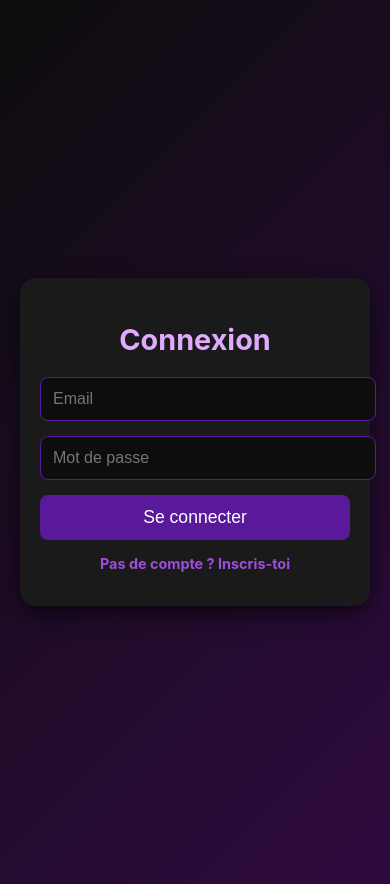
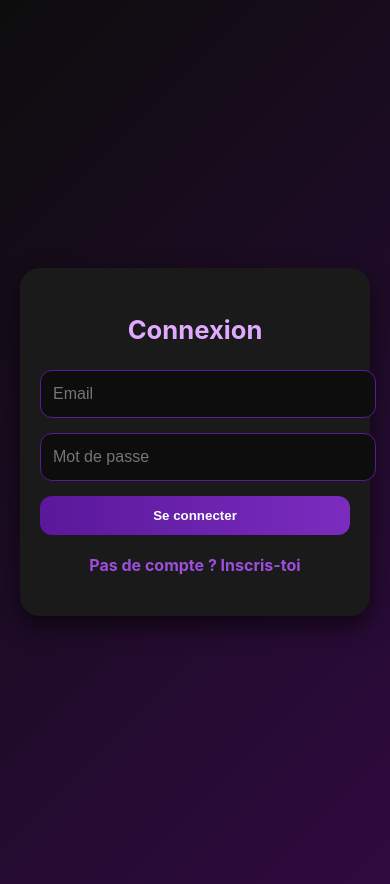
Before and after one commit to YanisBnkdr3/messenger-frontend, a React (Create React App) app: page / in a window 390 px wide. Both pictures are taken after a click on the button "🚀 Commencer maintenant". Built offline with nearby package versions, Linux system fonts and the light colour scheme; no server answers.

Commit message:
Update AuthPage.css

```diff
--- a/src/styles/AuthPage.css
+++ b/src/styles/AuthPage.css
@@ -1,34 +1,28 @@
-/* Container global */
 .auth-container {
-  background: linear-gradient(135deg, #0d0d0d, #2f0a40);
-  min-height: 100vh;
   display: flex;
   justify-content: center;
   align-items: center;
+  min-height: 100vh;
+  background: linear-gradient(135deg, #0d0d0d, #2f0a40);
   padding: 20px;
 }
 
-/* Carte centrale */
 .auth-card {
   background: #1a1a1a;
   padding: 40px 30px;
-  border-radius: 16px;
-  box-shadow: 0 8px 25px rgba(0, 0, 0, 0.6);
+  border-radius: 20px;
+  max-width: 400px;
   width: 100%;
-  max-width: 400px;
   text-align: center;
-  color: #fff;
+  box-shadow: 0 10px 25px rgba(0,0,0,0.6);
 }
 
-/* Titre */
 .auth-card h2 {
-  margin-bottom: 20px;
   color: #e0aaff;
-  font-size: 1.8rem;
-  font-weight: bold;
+  font-size: 2rem;
+  margin-bottom: 25px;
 }
 
-/* Formulaire */
 .auth-form {
   display: flex;
   flex-direction: column;
@@ -36,83 +30,57 @@
 }
 
 .auth-form input {
-  padding: 12px;
-  border-radius: 8px;
+  width: 100%;
+  padding: 14px 12px;
+  border-radius: 12px;
   border: 1px solid #5a189a;
   background: #0d0d0d;
   color: #fff;
+  outline: none;
   font-size: 1rem;
-  outline: none;
-  transition: all 0.3s ease;
 }
 
 .auth-form input:focus {
   border-color: #9d4edd;
-  box-shadow: 0 0 8px #9d4edd;
+  box-shadow: 0 0 10px #9d4edd;
 }
 
-/* Bouton */
 .auth-form button {
-  background: #5a189a;
+  background: linear-gradient(90deg, #5a189a, #7b2cbf);
   color: #fff;
-  font-size: 1.1rem;
-  padding: 12px;
   border: none;
-  border-radius: 8px;
+  border-radius: 12px;
+  padding: 12px 20px;
+  font-weight: bold;
   cursor: pointer;
   transition: all 0.3s ease;
 }
 
 .auth-form button:hover {
-  background: #7b2cbf;
+  background: linear-gradient(90deg, #7b2cbf, #9d4edd);
   transform: scale(1.05);
 }
 
-/* Lien Connexion/Inscription */
-.toggle-auth {
-  margin-top: 15px;
-  color: #e0aaff;
+.auth-toggle {
+  margin-top: 20px;
+  color: #9d4edd;
+  font-weight: bold;
   cursor: pointer;
   transition: color 0.3s ease;
 }
 
-.toggle-auth:hover {
-  color: #9d4edd;
-
-}
-.auth-toggle {
-  margin-top: 15px;
-  color: #9d4edd;
-  font-weight: bold;
-  cursor: pointer; /* 🔹 main au survol */
-
-  transition: color 0.3s ease;
+.auth-toggle:hover {
+  color: #e0aaff;
+  text-decoration: underline;
 }
 
-.auth-toggle:hover {
-  color: #e0aaff; /* 🔹 couleur plus claire au hover */
-}
-
-/* 📱 Responsive */
+/* Responsive */
 @media (max-width: 768px) {
   .auth-card {
-    width: 100%;
-    max-width: 100%;
-    padding: 20px;
+    padding: 25px 20px;
   }
 
-  .auth-title {
-    font-size: 1.4rem;
-  }
-
-  .auth-input,
-  .auth-button {
-    width: 100%;
-    font-size: 1rem;
-    padding: 12px;
-  }
-
-  .auth-toggle {
-    font-size: 0.9rem;
+  .auth-card h2 {
+    font-size: 1.6rem;
   }
 }
```
